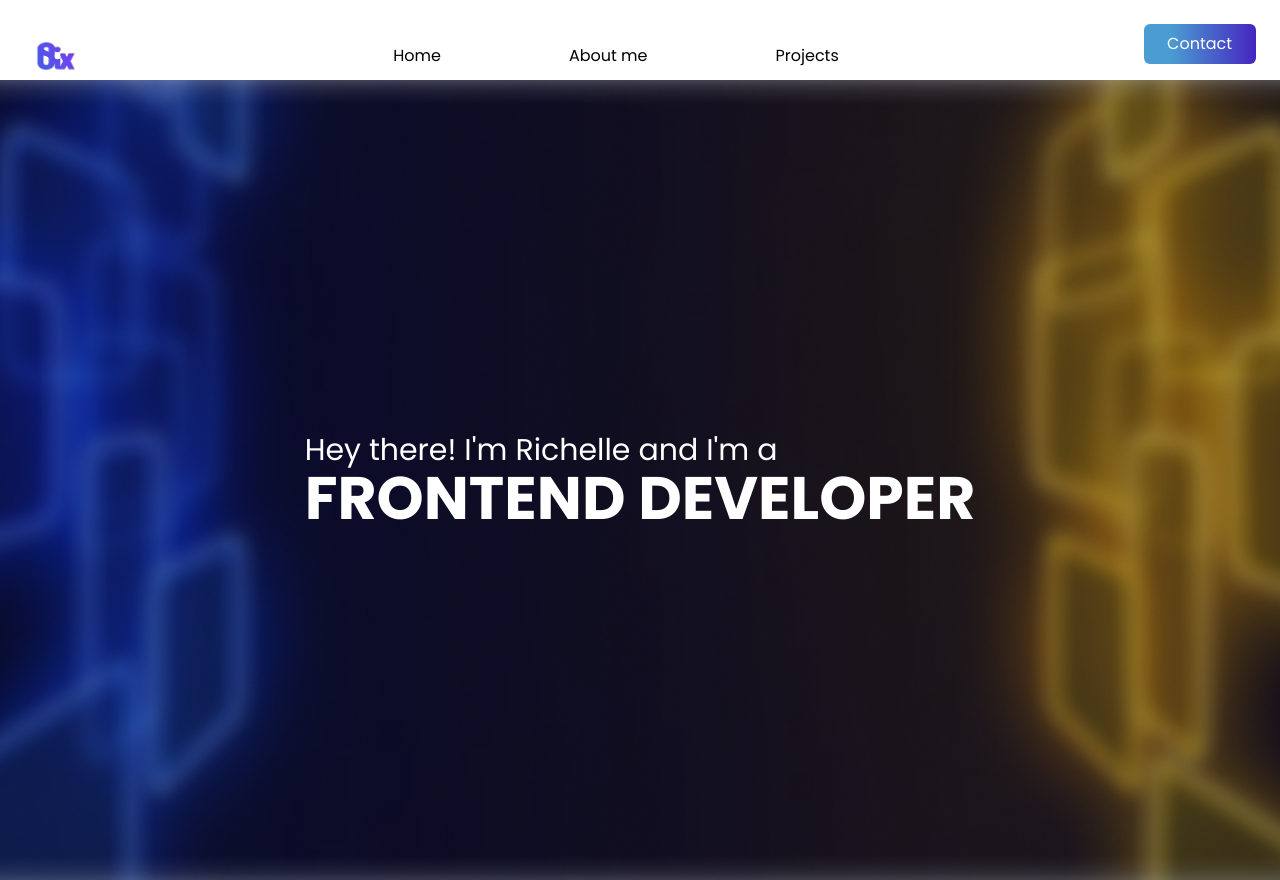
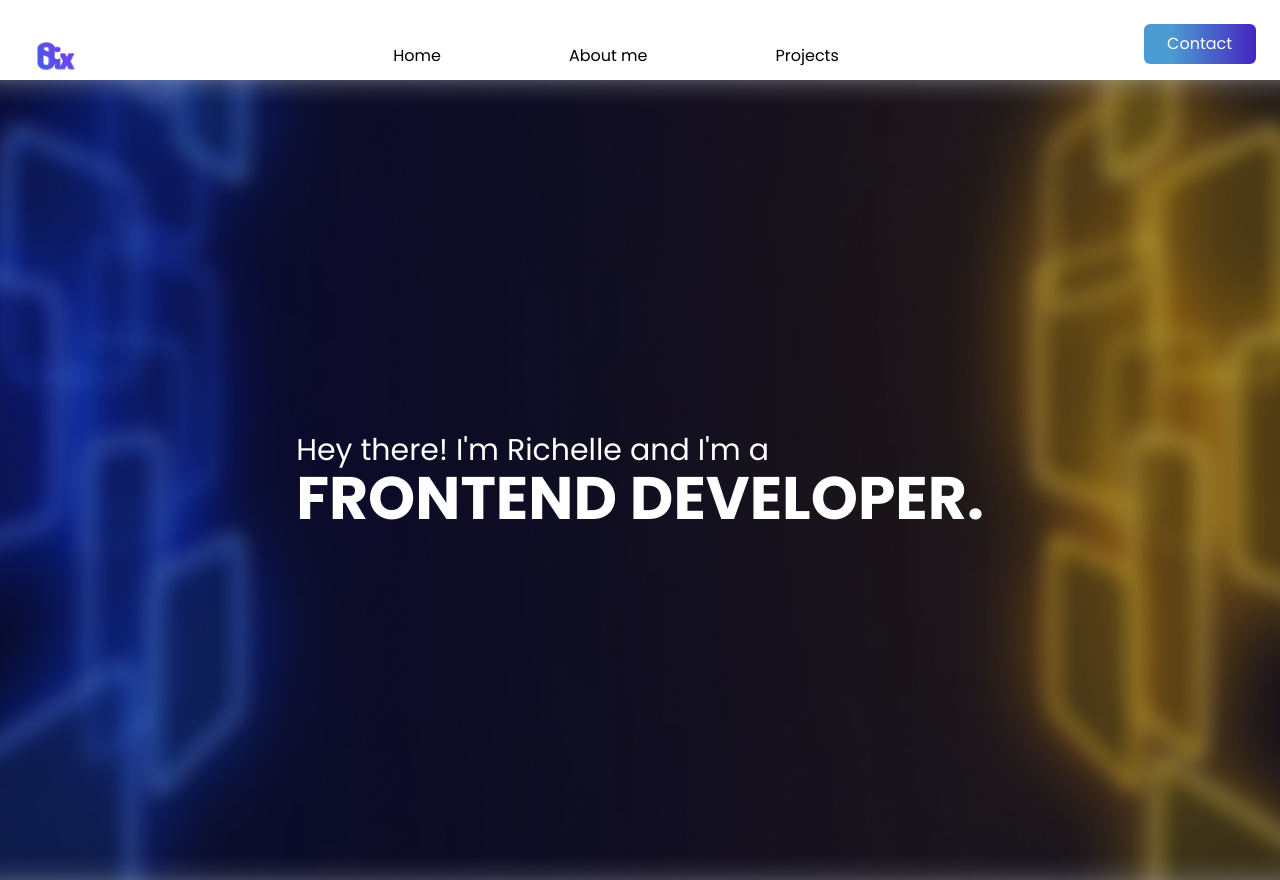
Before and after one commit to Richiewebs/Porfolio, a React (Vite) app: page / in a window 1280 px wide. Built offline with nearby package versions, Linux system fonts and the light colour scheme.

Commit message:
small changes

```diff
--- a/src/components/Hero.jsx
+++ b/src/components/Hero.jsx
@@ -4,7 +4,7 @@ import img from '../assets/Rectangle.png';
 const Hero = () => {
   const [displayedText, setDisplayedText] = useState('');
   const fullText = "Hey there! I'm Richelle and I'm a ";
-  const highlightedText = "FRONTEND DEVELOPER";
+  const highlightedText = "FRONTEND DEVELOPER.";
 
   useEffect(() => {
     let index = 0;
@@ -17,7 +17,7 @@ const Hero = () => {
         setTimeout(() => {
           setDisplayedText('');
           index = -1; // Reset to -1 because it will be incremented to 0 at the start of the next interval
-        }, 2000); // Wait 2 seconds before restarting
+        }, 1000); // Wait 2 seconds before restarting
       }
       index++;
     }, 100); // Adjust the interval speed as needed
```
